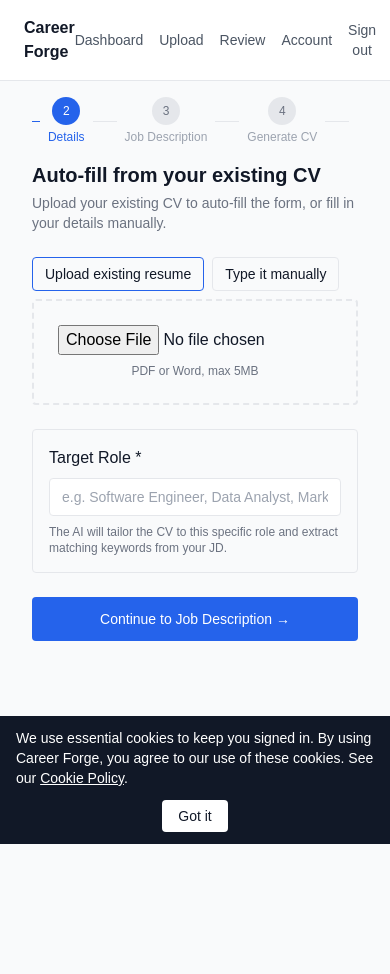
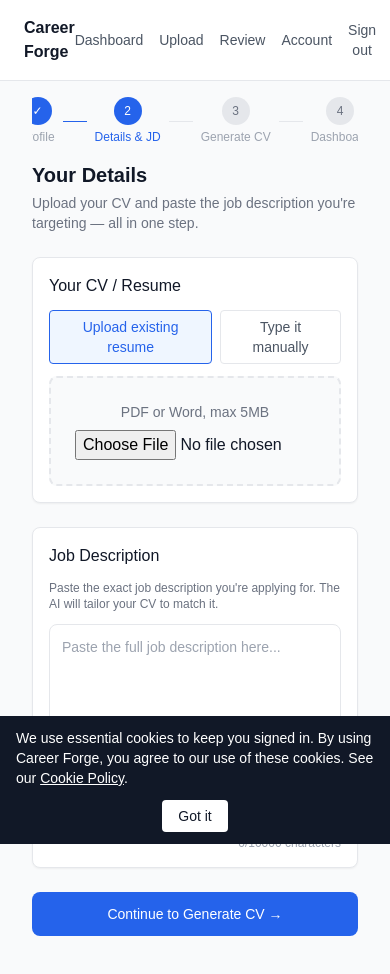
Before and after one commit to sambasivasambasiva171-star/career-forge, a Next.js app: page /upload in a window 390 px wide. Shown: the top 974 px of the page. Before the commit the page ends 844 px from the top, so only its background shows below. Built offline with nearby package versions, Linux system fonts and the light colour scheme.

Commit message:
feat: merge CV upload + JD into single Step 2 page; drop to 4-step flow; fix mobile dark-mode text; blue theme polish; remove target role field

```diff
--- a/app/(dashboard)/dashboard/page.tsx
+++ b/app/(dashboard)/dashboard/page.tsx
@@ -71,7 +71,7 @@
 
   return (
     <div className="max-w-3xl mx-auto px-4">
-      <StepProgress current={5} />
+      <StepProgress current={4} />
 
       <div className="space-y-6 pb-12">
         <div className="flex items-center justify-between">
--- a/app/(dashboard)/review/page.tsx
+++ b/app/(dashboard)/review/page.tsx
@@ -524,7 +524,7 @@
 
   return (
     <div className="max-w-3xl mx-auto mt-12 space-y-6 pb-12">
-      <StepProgress current={4} />
+      <StepProgress current={3} />
       {error && <p className="text-red-600 text-sm">{error}</p>}
 
       {currentStep === 0 && (
--- a/app/(dashboard)/upload/page.tsx
+++ b/app/(dashboard)/upload/page.tsx
@@ -8,22 +8,20 @@
 const MAX_FILE_SIZE = 5 * 1024 * 1024
 const ALLOWED_TYPES = ['application/pdf', 'application/vnd.openxmlformats-officedocument.wordprocessingml.document']
 const MAX_MANUAL_LENGTH = 20000
+const MAX_JD_LENGTH = 10000
 
 export default function UploadPage() {
   const [mode, setMode] = useState<'upload' | 'manual'>('upload')
   const [file, setFile] = useState<File | null>(null)
   const [manualText, setManualText] = useState('')
-  const [targetRole, setTargetRole] = useState('')
+  const [jdText, setJdText] = useState('')
   const [loading, setLoading] = useState(false)
   const [error, setError] = useState<string | null>(null)
   const router = useRouter()
 
   function handleFileChange(e: React.ChangeEvent<HTMLInputElement>) {
     const selected = e.target.files?.[0]
-    if (!selected) {
-      setFile(null)
-      return
-    }
+    if (!selected) { setFile(null); return }
     if (!ALLOWED_TYPES.includes(selected.type)) {
       setError('Please upload a PDF or Word document.')
       setFile(null)
@@ -54,107 +52,64 @@
       setError(`Resume text must be ${MAX_MANUAL_LENGTH} characters or fewer.`)
       return
     }
+    if (!jdText.trim()) {
+      setError('Please paste the job description.')
+      return
+    }
+    if (jdText.length > MAX_JD_LENGTH) {
+      setError(`Job description must be ${MAX_JD_LENGTH} characters or fewer.`)
+      return
+    }
 
     setLoading(true)
 
     try {
       const supabase = createClient()
       const { data: { user } } = await supabase.auth.getUser()
-
-      if (!user) {
-        setError('You must be logged in.')
-        setLoading(false)
-        return
-      }
+      if (!user) { setError('You must be logged in.'); setLoading(false); return }
 
       let resumeId: string
 
       if (mode === 'upload' && file) {
         const timestamp = Date.now()
         const path = `${user.id}/${timestamp}_${file.name}`
-
-        const { error: uploadError } = await supabase.storage
-          .from('resumes')
-          .upload(path, file)
-
-        if (uploadError) {
-          setError('Failed to upload file. Please try again.')
-          setLoading(false)
-          return
-        }
+        const { error: uploadError } = await supabase.storage.from('resumes').upload(path, file)
+        if (uploadError) { setError('Failed to upload file. Please try again.'); setLoading(false); return }
 
         const { data: resumeRow, error: insertError } = await supabase
           .from('resumes')
-          .insert({
-            user_id: user.id,
-            source_type: 'upload',
-            raw_text: null,
-            parsed_json: { storage_path: path, original_filename: file.name },
-          })
-          .select('id')
-          .single()
-
-        if (insertError || !resumeRow) {
-          setError('Failed to save resume. Please try again.')
-          setLoading(false)
-          return
-        }
-
+          .insert({ user_id: user.id, source_type: 'upload', raw_text: null, parsed_json: { storage_path: path, original_filename: file.name } })
+          .select('id').single()
+        if (insertError || !resumeRow) { setError('Failed to save resume. Please try again.'); setLoading(false); return }
         resumeId = resumeRow.id
 
-        // Parse the resume immediately so Step 2 can show editable personal info
-        try {
-          await fetch('/api/resume/parse', {
+        fetch('/api/resume/parse', {
           method: 'POST',
           headers: { 'Content-Type': 'application/json' },
           body: JSON.stringify({ resume_id: resumeId }),
-          })
-        } catch {
-          // Non-fatal: parsing can be retried later in the flow
-        }
+        }).catch(() => {})
       } else {
         const { data: resumeRow, error: insertError } = await supabase
           .from('resumes')
-          .insert({
-            user_id: user.id,
-            source_type: 'manual',
-            raw_text: manualText,
-            parsed_json: null,
-          })
-          .select('id')
-          .single()
-
-        if (insertError || !resumeRow) {
-          setError('Failed to save resume. Please try again.')
-          setLoading(false)
-          return
-        }
-
+          .insert({ user_id: user.id, source_type: 'manual', raw_text: manualText, parsed_json: null })
+          .select('id').single()
+        if (insertError || !resumeRow) { setError('Failed to save resume. Please try again.'); setLoading(false); return }
         resumeId = resumeRow.id
 
-        try {
-          await fetch('/api/resume/parse', {
+        fetch('/api/resume/parse', {
           method: 'POST',
           headers: { 'Content-Type': 'application/json' },
           body: JSON.stringify({ resume_id: resumeId }),
-          })
-        } catch {
-          // Non-fatal
-        }
+        }).catch(() => {})
       }
 
-      if (targetRole.trim()) {
-        await supabase
+      const { data: jdRow, error: jdError } = await supabase
         .from('job_descriptions')
-          .upsert({ user_id: user.id }, { onConflict: 'user_id', ignoreDuplicates: true })
-          .select()
-        // Target role is carried via query param to the next step rather than persisted
-        // here, since job_descriptions rows are created per-JD in the next step.
-      }
+        .insert({ user_id: user.id, raw_text: jdText, parsed_keywords: null })
+        .select('id').single()
+      if (jdError || !jdRow) { setError('Failed to save job description. Please try again.'); setLoading(false); return }
 
-      const params = new URLSearchParams({ resume_id: resumeId })
-      if (targetRole.trim()) params.set('target_role', targetRole.trim())
-      router.push(`/job-description?${params.toString()}`)
+      router.push(`/review?resume_id=${resumeId}&jd_id=${jdRow.id}`)
     } catch {
       setError('Something went wrong. Please try again.')
       setLoading(false)
@@ -167,69 +122,73 @@
 
       <div className="space-y-6 pb-12">
         <div>
-          <h1 className="text-xl font-semibold">Auto-fill from your existing CV</h1>
+          <h1 className="text-xl font-semibold text-gray-900">Your Details</h1>
           <p className="text-sm text-gray-500 mt-1">
-            Upload your existing CV to auto-fill the form, or fill in your details manually.
+            Upload your CV and paste the job description you&apos;re targeting — all in one step.
           </p>
         </div>
 
         {error && <p className="text-sm text-red-600">{error}</p>}
 
         <form onSubmit={handleSubmit} className="space-y-6">
-          <div className="space-y-2">
+
+          {/* Resume section */}
+          <div className="bg-white border rounded-lg p-4 shadow-sm space-y-3">
+            <h2 className="font-medium text-gray-900">Your CV / Resume</h2>
             <div className="flex gap-2">
               <button
                 type="button"
                 onClick={() => setMode('upload')}
-                className={`text-sm border rounded px-3 py-1.5 ${mode === 'upload' ? 'border-blue-600 bg-gray-50' : 'border-gray-200'}`}
+                className={`text-sm border rounded px-3 py-1.5 transition ${mode === 'upload' ? 'border-blue-600 bg-blue-50 text-blue-600 font-medium' : 'border-gray-200 text-gray-600 hover:border-blue-600'}`}
               >
                 Upload existing resume
               </button>
               <button
                 type="button"
                 onClick={() => setMode('manual')}
-                className={`text-sm border rounded px-3 py-1.5 ${mode === 'manual' ? 'border-blue-600 bg-gray-50' : 'border-gray-200'}`}
+                className={`text-sm border rounded px-3 py-1.5 transition ${mode === 'manual' ? 'border-blue-600 bg-blue-50 text-blue-600 font-medium' : 'border-gray-200 text-gray-600 hover:border-blue-600'}`}
               >
                 Type it manually
               </button>
             </div>
 
             {mode === 'upload' ? (
-              <div className="border-2 border-dashed rounded p-6 text-center">
+              <div className="border-2 border-dashed rounded-lg p-6 text-center bg-gray-50">
+                <p className="text-sm text-gray-500 mb-2">PDF or Word, max 5MB</p>
                 <input type="file" accept=".pdf,.docx" onChange={handleFileChange} />
-                <p className="text-xs text-gray-500 mt-2">PDF or Word, max 5MB</p>
-                {file && <p className="text-sm mt-2">Selected: {file.name}</p>}
+                {file && <p className="text-sm mt-2 text-gray-700">Selected: <span className="font-medium">{file.name}</span></p>}
               </div>
             ) : (
               <textarea
                 value={manualText}
                 onChange={(e) => setManualText(e.target.value)}
-                placeholder="Paste or type your work experience..."
-                className="w-full h-48 border rounded p-3 text-sm"
+                placeholder="Paste or type your work experience, education, and skills..."
+                className="w-full h-40 border rounded-lg p-3 text-sm resize-none focus:outline-none focus:border-blue-600"
                 maxLength={MAX_MANUAL_LENGTH}
               />
             )}
           </div>
 
-          <div className="border rounded p-4 space-y-2">
-            <h2 className="font-medium">Target Role *</h2>
-            <input
-              value={targetRole}
-              onChange={(e) => setTargetRole(e.target.value)}
-              placeholder="e.g. Software Engineer, Data Analyst, Marketing Manager"
-              className="w-full border rounded px-3 py-2 text-sm"
+          {/* JD section */}
+          <div className="bg-white border rounded-lg p-4 shadow-sm space-y-3">
+            <h2 className="font-medium text-gray-900">Job Description</h2>
+            <p className="text-xs text-gray-500">Paste the exact job description you&apos;re applying for. The AI will tailor your CV to match it.</p>
+            <textarea
+              value={jdText}
+              onChange={(e) => setJdText(e.target.value)}
+              placeholder="Paste the full job description here..."
+              className="w-full h-48 border rounded-lg p-3 text-sm resize-none focus:outline-none focus:border-blue-600"
+              maxLength={MAX_JD_LENGTH}
             />
-            <p className="text-xs text-gray-500">
-              The AI will tailor the CV to this specific role and extract matching keywords from your JD.
-            </p>
+            <p className="text-xs text-gray-400 text-right">{jdText.length}/{MAX_JD_LENGTH} characters</p>
           </div>
 
           <button
             type="submit"
             disabled={loading}
-            className="w-full bg-blue-600 hover:bg-blue-700 text-white rounded px-4 py-3 text-sm font-medium disabled:opacity-50"
+            className="w-full bg-blue-600 hover:bg-blue-700 text-white rounded-lg px-4 py-3 text-sm font-medium disabled:opacity-50 transition"
           >
-            {loading ? 'Processing...' : 'Continue to Job Description →'}
+            {loading ? 'Saving...' : 'Continue to Generate CV →'}
           </button>
         </form>
       </div>
--- a/components/StepProgress.tsx
+++ b/components/StepProgress.tsx
@@ -1,4 +1,4 @@
-const STEPS = ['Profile', 'Details', 'Job Description', 'Generate CV', 'Dashboard']
+const STEPS = ['Profile', 'Details & JD', 'Generate CV', 'Dashboard']
 
 export default function StepProgress({ current }: { current: number }) {
   return (
```
Lines whose indentation alone changed are shown as unchanged.
